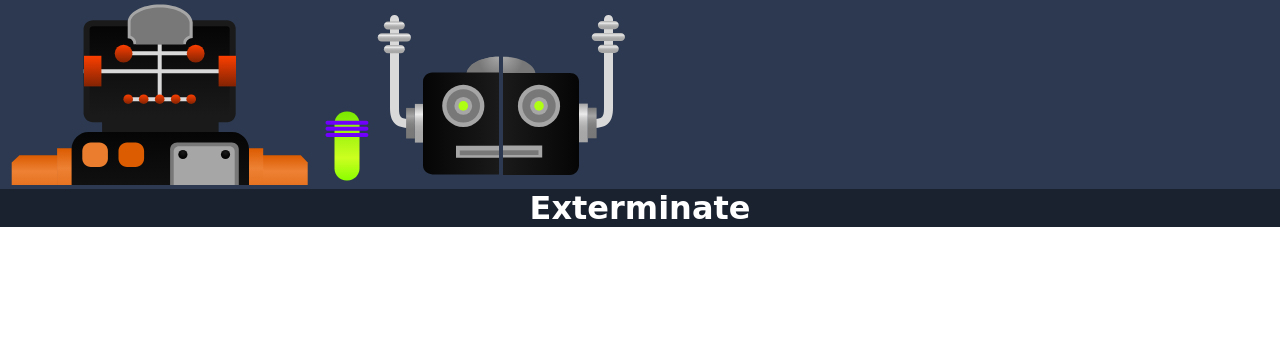
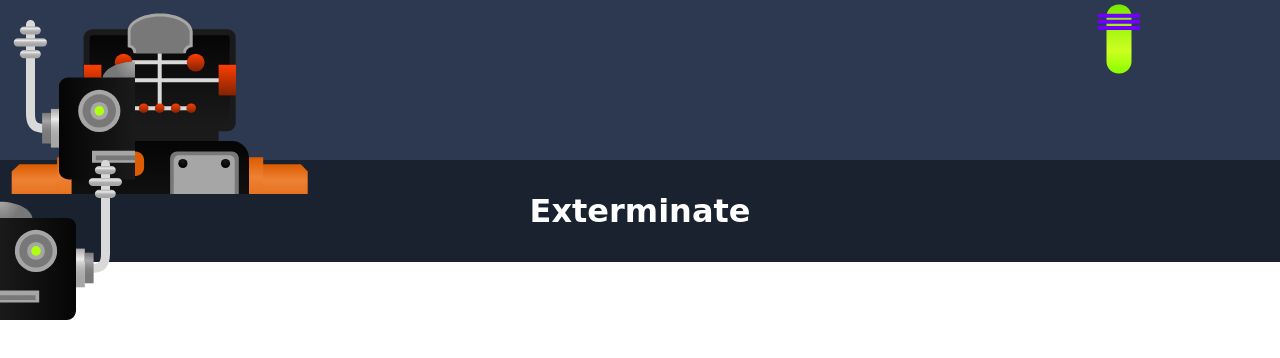
Before and after one commit to xuke918/dsn1674-assignment-6, a plain HTML site: page index.html in a window 1280 px wide. Drawn offline with Linux system fonts and the light colour scheme; a web font is replaced by a local one.

Commit message:
Changed the background colour and made the classes.

```diff
--- a/css/main.css
+++ b/css/main.css
@@ -9,9 +9,13 @@ html {
 
 body{
   margin: 0em;
+
 }
 
+header{
+  background-color: #2c3950;
 
+}
 
 h1{
   font-family: 'Contrail One', cursive;
@@ -19,25 +23,38 @@ h1{
   text-align: center;
   background-color: #1a2230;
   margin: 0em;
+  padding: 1em 0em 1em 0em;
+  width: 100%;
 }
 
 div{
-  background-color: #2c3950;
+  padding-top: 10em;
   margin: 0em;
 }
 
-.body{
+.body {
   width: 320px;
+  position: absolute;
+  top: 9px;
+
 }
 
-.brain{
+.brain {
   width: 46px;
+  position: absolute;
+  top: 0px;
+  right: 138px;
 }
 
-.left{
+.left {
   width: 125px;
+  position: absolute;
+  left: 10px;
+  top: 20px;
+
 }
 
 .right{
   width: 125px;
+  position: absolute;
 }
```
